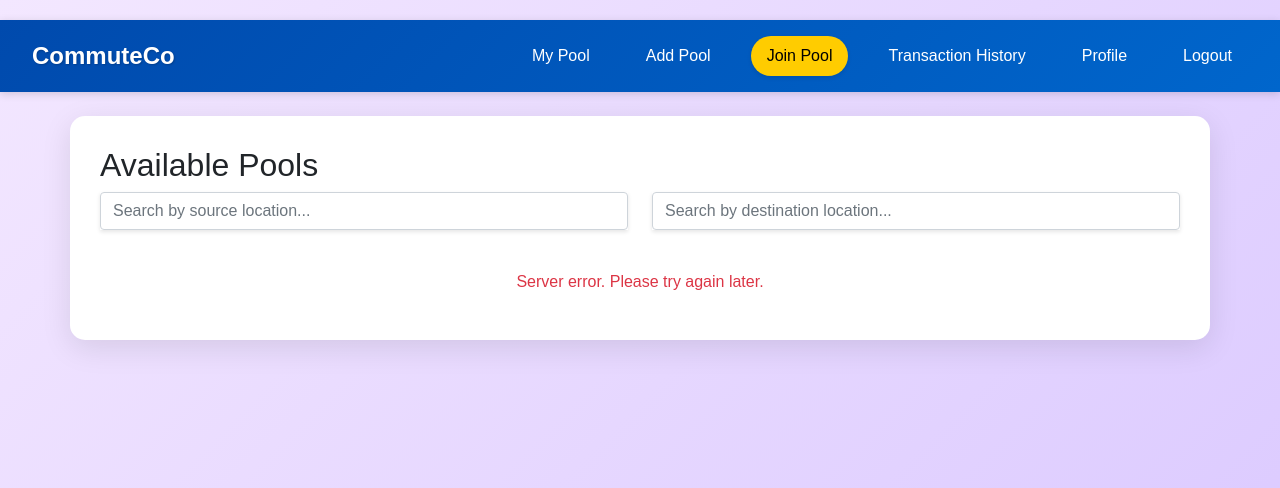
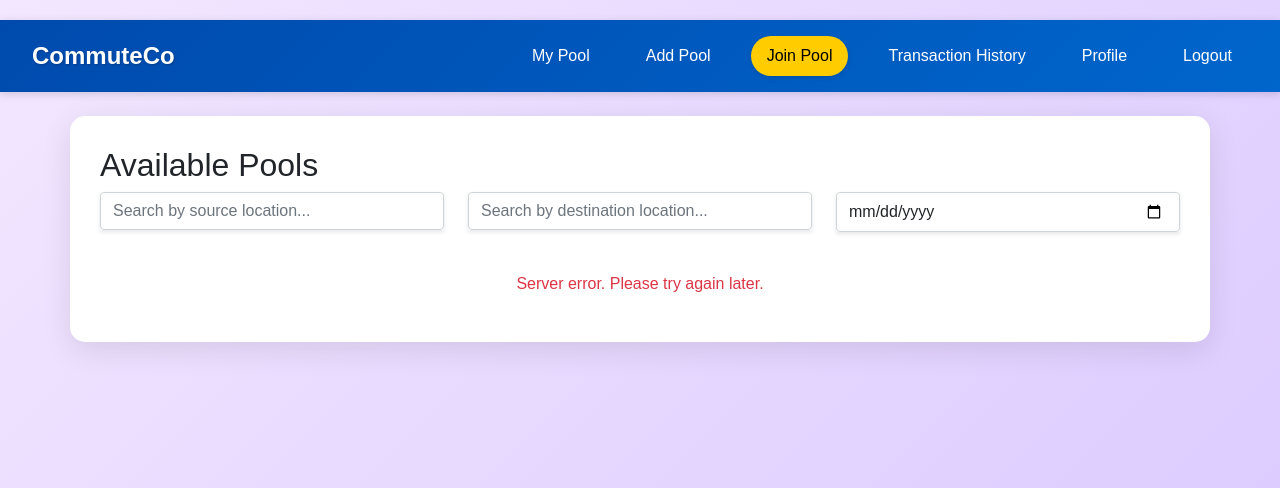
Before and after one commit to Gagan-09/CommuteCo_P, a Django app: template app/templates/joinPool.html in a window 1280 px wide. Shown: the top 488 px of the page. Run offline with Django 5.2, Linux system fonts and the light colour scheme; the template is opened without the code that fills it, so the values that code supplies are empty.

Commit message:
Add date wise sort to join pool

```diff
--- a/app/templates/joinPool.html
+++ b/app/templates/joinPool.html
@@ -19,7 +19,7 @@
 
   <!-- Add search input -->
   <div class="row mb-4">
-    <div class="col-md-6">
+    <div class="col-md-4">
       <div class="input-group mb-3">
         <input
           type="text"
@@ -29,13 +29,23 @@
         />
       </div>
     </div>
-    <div class="col-md-6">
+    <div class="col-md-4">
       <div class="input-group mb-3">
         <input
           type="text"
           id="destinationInput"
           class="form-control"
           placeholder="Search by destination location..."
+        />
+      </div>
+    </div>
+    <div class="col-md-4">
+      <div class="input-group mb-3">
+        <input
+          type="date"
+          id="dateInput"
+          class="form-control"
+          placeholder="Filter by date..."
         />
       </div>
     </div>
@@ -280,6 +290,15 @@
   .input-group {
     box-shadow: 0 2px 4px rgba(0, 0, 0, 0.1);
   }
+
+  input[type="date"] {
+    cursor: pointer;
+  }
+
+  input[type="date"]::-webkit-calendar-picker-indicator {
+    cursor: pointer;
+    padding: 5px;
+  }
 </style>
 
 <script>
@@ -305,8 +324,9 @@
   function fetchPools() {
     const source = document.getElementById("sourceInput").value;
     const destination = document.getElementById("destinationInput").value;
+    const date = document.getElementById("dateInput").value;
 
-    console.log("Fetching pools with filters:", { source, destination }); // Debug log
+    console.log("Fetching pools with filters:", { source, destination, date }); // Debug log
 
     // Get CSRF token from cookie
     function getCookie(name) {
@@ -325,10 +345,16 @@
     }
     const csrftoken = getCookie("csrftoken");
 
+    // Show loading state
+    const resultsContainer = document.getElementById("rideResults");
+    resultsContainer.innerHTML = '<p class="text-center">Loading pools...</p>';
+
     fetch(
       `/joinPool/?source=${encodeURIComponent(
         source
-      )}&destination=${encodeURIComponent(destination)}`,
+      )}&destination=${encodeURIComponent(
+        destination
+      )}&date=${encodeURIComponent(date)}`,
       {
         method: "GET",
         headers: {
@@ -341,13 +367,22 @@
     )
       .then(async (response) => {
         console.log("Response status:", response.status); // Debug log
+        console.log(
+          "Response headers:",
+          Object.fromEntries(response.headers.entries())
+        ); // Debug log
+
         if (response.status === 401) {
           // Redirect to login if not authenticated
           window.location.href = "/login";
           throw new Error("Please login to view pools");
         }
         if (!response.ok) {
-          throw new Error(`HTTP error! status: ${response.status}`);
+          const errorText = await response.text();
+          console.error("Error response:", errorText); // Debug log
+          throw new Error(
+            `HTTP error! status: ${response.status}, message: ${errorText}`
+          );
         }
         // Check content type
         const contentType = response.headers.get("content-type");
@@ -461,19 +496,23 @@
           resultsContainer.innerHTML =
             '<p class="text-center text-danger">Server error. Please try again later.</p>';
         } else {
-          resultsContainer.innerHTML =
-            '<p class="text-center text-danger">Error loading pools. Please try again.</p>';
+          resultsContainer.innerHTML = `<p class="text-center text-danger">Error loading pools: ${error.message}</p>`;
         }
       });
   }
 
   // Initial load of pools
   document.addEventListener("DOMContentLoaded", function () {
+    // Set min date to today
+    const today = new Date().toISOString().split("T")[0];
+    document.getElementById("dateInput").min = today;
+
     fetchPools();
 
     // Add search functionality
     const sourceInput = document.getElementById("sourceInput");
     const destinationInput = document.getElementById("destinationInput");
+    const dateInput = document.getElementById("dateInput");
 
     if (sourceInput) {
       sourceInput.addEventListener("input", function () {
@@ -483,6 +522,12 @@
 
     if (destinationInput) {
       destinationInput.addEventListener("input", function () {
+        fetchPools();
+      });
+    }
+
+    if (dateInput) {
+      dateInput.addEventListener("change", function () {
         fetchPools();
       });
     }
--- a/app/views.py
+++ b/app/views.py
@@ -287,11 +287,16 @@
     if request.method == "GET":
         # If it's an AJAX request, return JSON
         if request.headers.get('X-Requested-With') == 'XMLHttpRequest':
-            source = request.GET.get("source", "")
-            destination = request.GET.get("destination", "")
-            user_id = str(request.session['user_id'])
+            try:
+                source = request.GET.get("source", "")
+                destination = request.GET.get("destination", "")
+                date = request.GET.get("date", "")
+                user_id = str(request.session['user_id'])
 
-            try:
+                print(f"\n=== FETCHING POOLS ===")
+                print(f"User ID: {user_id}")
+                print(f"Filters - Source: {source}, Destination: {destination}, Date: {date}")
+
                 # Start with base queryset
                 rides = RidePoint.objects.exclude(
                     Q(userid=user_id) |  # Exclude rides created by the user
@@ -303,6 +308,10 @@
                     rides = rides.filter(fromCity__icontains=source)
                 if destination:
                     rides = rides.filter(toCity__icontains=destination)
+                if date:
+                    # Filter by date string directly since datePoint is stored as string
+                    rides = rides.filter(datePoint__icontains=date)
+                    print(f"Filtering by date: {date}")
 
                 # Add join count and filter by capacity
                 rides = rides.annotate(
@@ -311,15 +320,22 @@
                     Joined__lt=2  # Only show rides with less than 2 passengers
                 ).order_by('ride_distance')  # Order by distance
 
+                print(f"Found {rides.count()} rides after filtering")
+
                 # Convert to list of dictionaries
                 rides_list = list(rides.values(
                     'id', 'fromCity', 'toCity', 'datePoint',
                     'contactPoint', 'status', 'Joined', 'ride_distance'
                 ))
 
+                print(f"Returning {len(rides_list)} rides")
+                print("==============================\n")
+
                 return JsonResponse({"data": rides_list})
             except Exception as e:
                 print(f"Error in joinPool AJAX: {str(e)}")
+                import traceback
+                print(traceback.format_exc())
                 return JsonResponse({"error": str(e)}, status=500)
 
         # For regular GET requests, render the template
```
Also changed, not shown: db.sqlite3.
